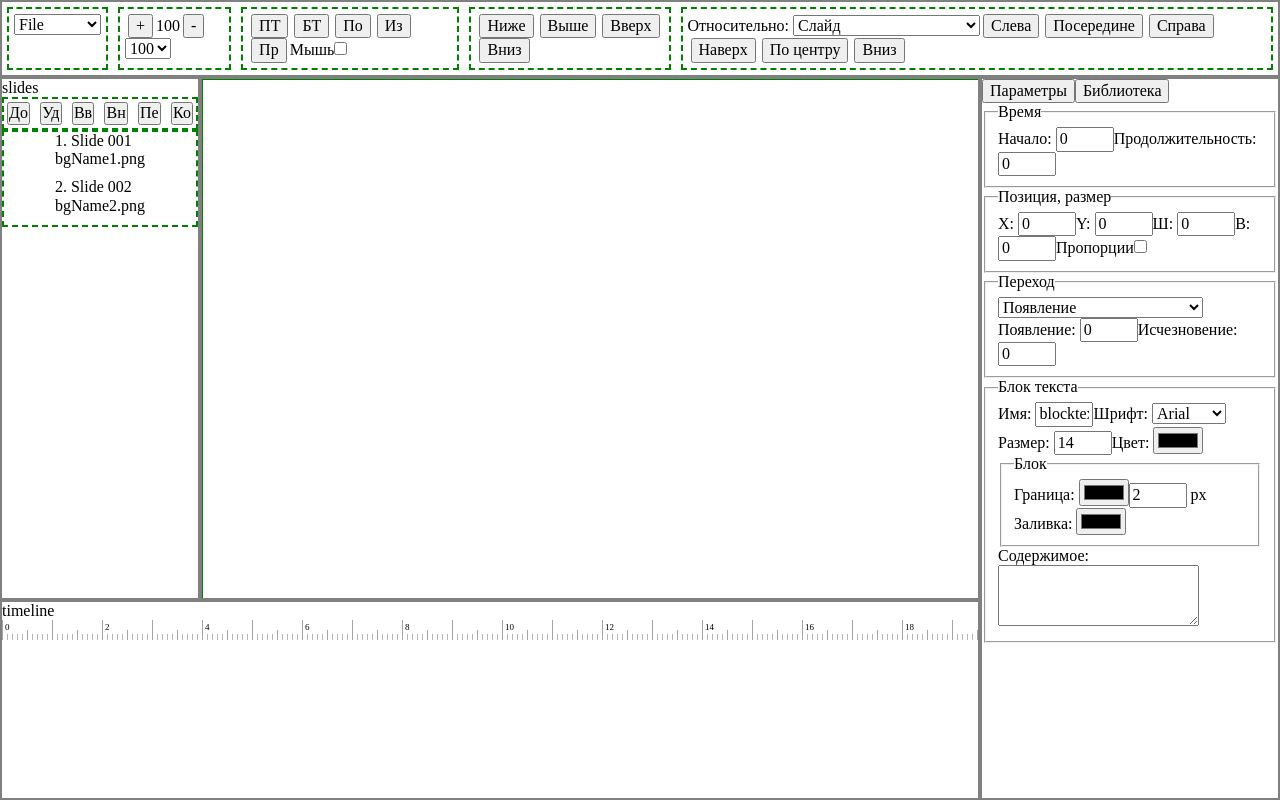
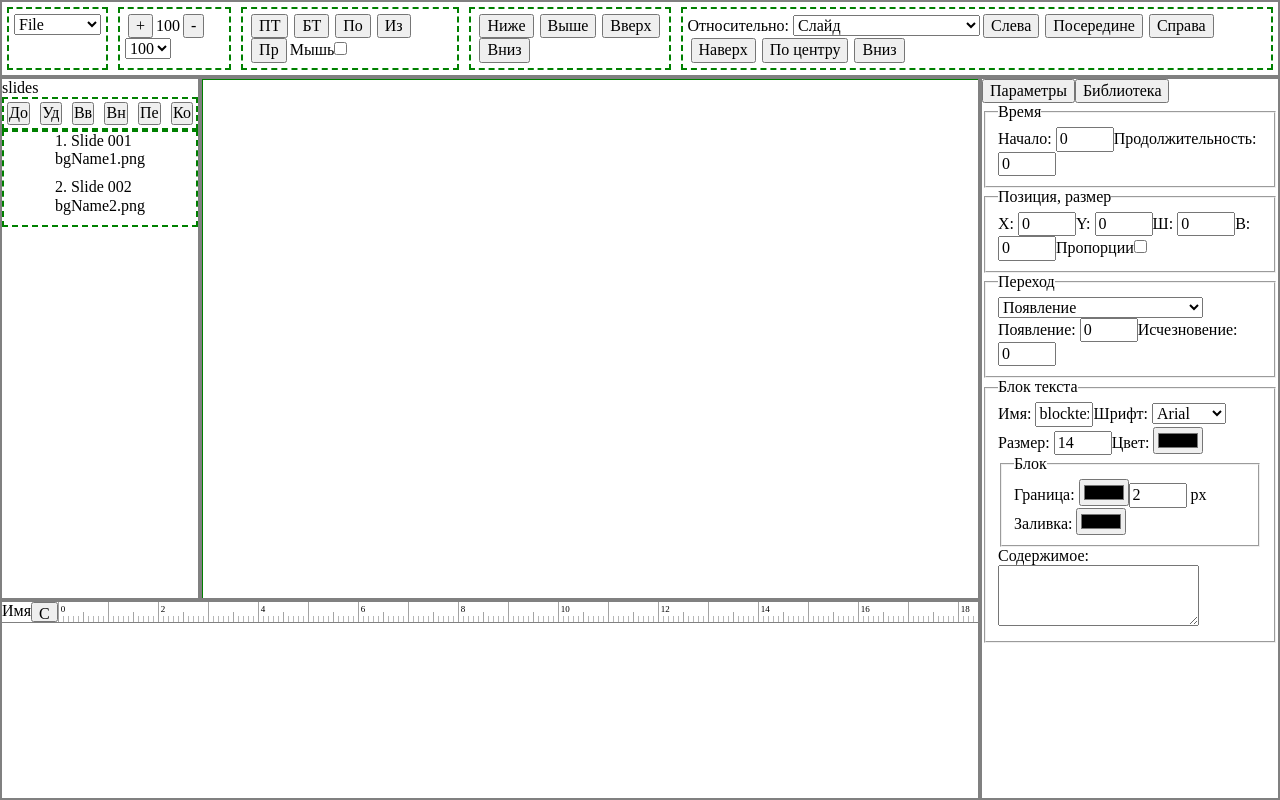
Before and after one commit to kvazimode/capticlone-desktop, a React app: page / in a window 1280 px wide. Built offline with nearby package versions, Linux system fonts and the light colour scheme.

Commit message:
header for timeline

```diff
--- /dev/null
+++ b/public/css/timeline.css
@@ -0,0 +1,9 @@
+.header {
+    display: flex;
+    height: 20px;
+    border-bottom: 1px solid gray;
+}
+
+.header-name {
+    width: 150px;
+}
--- a/public/index.html
+++ b/public/index.html
@@ -10,6 +10,7 @@
   <link rel="stylesheet" href="css/blocks.css">
   <link rel="stylesheet" href="css/inputs.css">
   <link rel="stylesheet" href="css/ruler.css">
+  <link rel="stylesheet" href="css/timeline.css">
 </head>
 
 <body>
--- /dev/null
+++ b/src/app/panels/timeline/header/header.jsx
@@ -0,0 +1,10 @@
+import React from 'react'
+import Ruler from './ruler.jsx'
+
+export default function Header() {
+    return <div className="header">
+        <div className="header-name">Имя</div>
+        <button className="header-toggler">С</button>
+        <Ruler />
+    </div>
+}
--- a/src/app/panels/timeline/timeline.jsx
+++ b/src/app/panels/timeline/timeline.jsx
@@ -1,11 +1,10 @@
 import React from 'react'
-import Ruler from './ruler.jsx'
+import Header from './header/header.jsx'
 
 export default function Timeline() {
   return (
     <div className="panel panel-timeline">
-      timeline
-      <Ruler />
+      <Header />
     </div>
   )
 }
```
Also changed, not shown: src/app/panels/timeline/header/ruler.jsx (renamed from src/app/panels/timeline/ruler.jsx).
